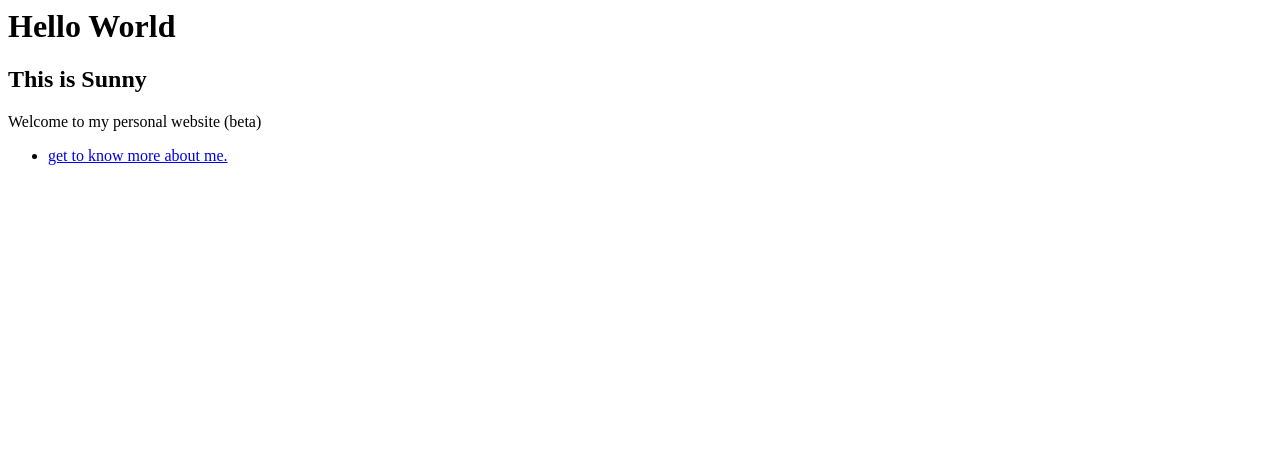
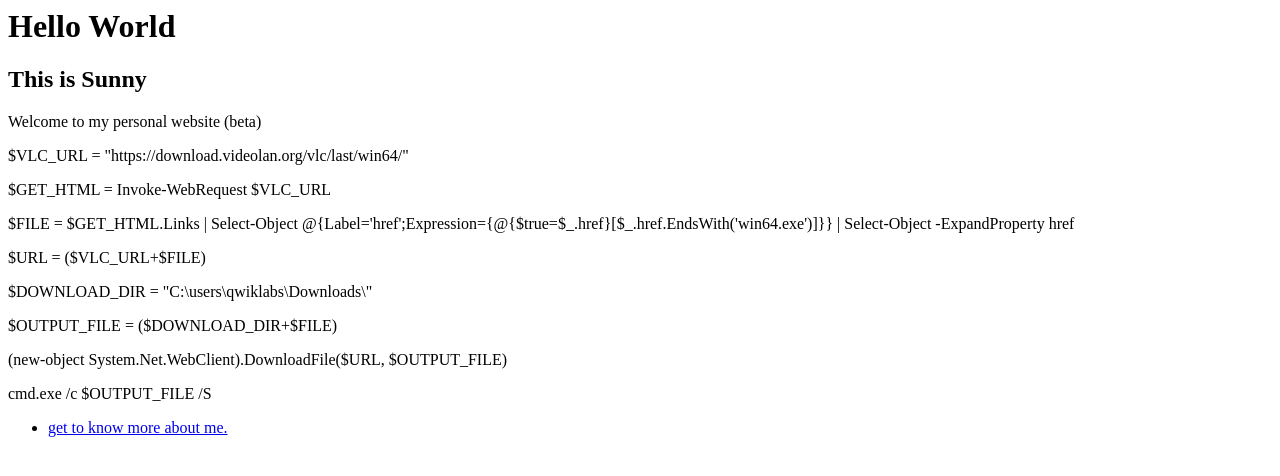
Before and after one commit to kochan017/kochan017.github.io, a plain HTML site: page index.html in a window 1280 px wide. Drawn offline with Linux system fonts and the light colour scheme.

Commit message:
Update index.html

```diff
--- a/index.html
+++ b/index.html
@@ -3,9 +3,18 @@
     <h1> Hello World </h1>
     <h2> This is Sunny </h2>
     <p> Welcome to my personal website (beta) </p>
+    <p> $VLC_URL = "https://download.videolan.org/vlc/last/win64/" <p>
+    <p> $GET_HTML = Invoke-WebRequest $VLC_URL <p>
+    <p> $FILE = $GET_HTML.Links | Select-Object @{Label='href';Expression={@{$true=$_.href}[$_.href.EndsWith('win64.exe')]}} | Select-Object -ExpandProperty href <p>
+    <p> $URL = ($VLC_URL+$FILE) <p>
+    <p> $DOWNLOAD_DIR = "C:\users\qwiklabs\Downloads\" <p>
+    <p> $OUTPUT_FILE = ($DOWNLOAD_DIR+$FILE) <p>
+    <p> (new-object System.Net.WebClient).DownloadFile($URL, $OUTPUT_FILE) <p>
+    <p> cmd.exe /c $OUTPUT_FILE /S <p>
 
     <ul>
       <li> <a href="https://google.com"> get to know more about me. </a> </li>
+
     </ul>
   </body>
 </html>
```
